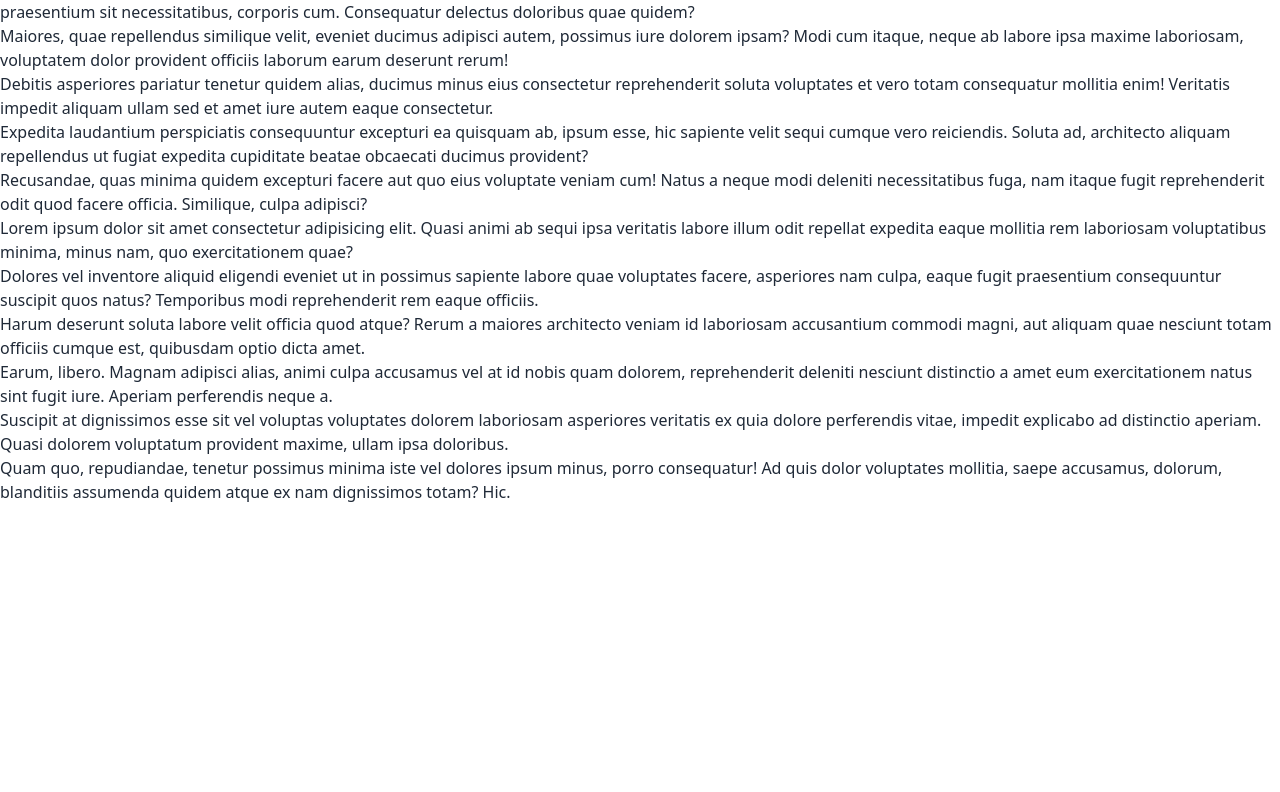
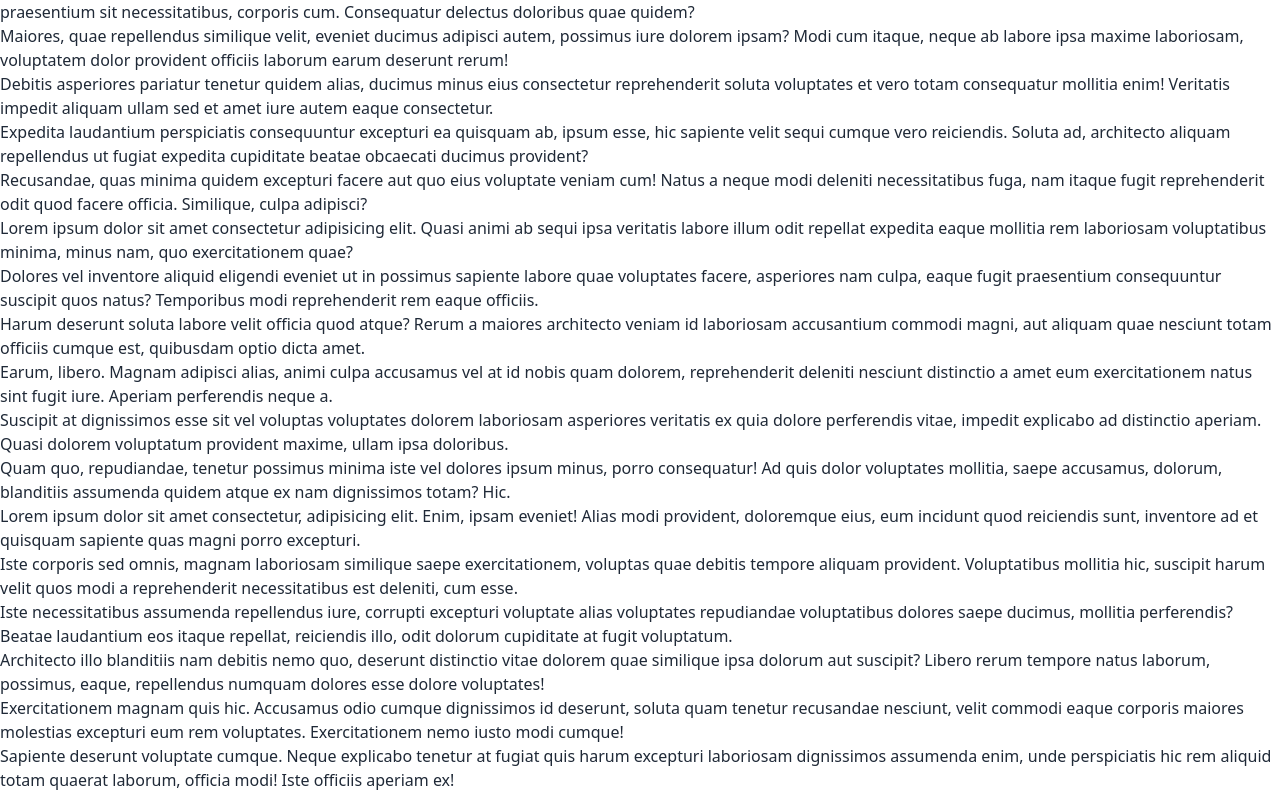
Before and after one commit to TajTanvir1/Intermediate-JS-API, a plain HTML site: page index.html in a window 1280 px wide. Shown: the part 482-1274 px from the top of the page. Before the commit the page ends 986 px from the top, so only its background shows below. Drawn offline with nearby package versions, Linux system fonts and the light colour scheme.

Commit message:
Damy 4add

```diff
--- a/index.html
+++ b/index.html
@@ -61,6 +61,17 @@
       </div>
    </div>
 </div>
+
+<div>
+   <ul>
+      <li>Lorem ipsum dolor sit amet consectetur, adipisicing elit. Enim, ipsam eveniet! Alias modi provident, doloremque eius, eum incidunt quod reiciendis sunt, inventore ad et quisquam sapiente quas magni porro excepturi.</li>
+      <li>Iste corporis sed omnis, magnam laboriosam similique saepe exercitationem, voluptas quae debitis tempore aliquam provident. Voluptatibus mollitia hic, suscipit harum velit quos modi a reprehenderit necessitatibus est deleniti, cum esse.</li>
+      <li>Iste necessitatibus assumenda repellendus iure, corrupti excepturi voluptate alias voluptates repudiandae voluptatibus dolores saepe ducimus, mollitia perferendis? Beatae laudantium eos itaque repellat, reiciendis illo, odit dolorum cupiditate at fugit voluptatum.</li>
+      <li>Architecto illo blanditiis nam debitis nemo quo, deserunt distinctio vitae dolorem quae similique ipsa dolorum aut suscipit? Libero rerum tempore natus laborum, possimus, eaque, repellendus numquam dolores esse dolore voluptates!</li>
+      <li>Exercitationem magnam quis hic. Accusamus odio cumque dignissimos id deserunt, soluta quam tenetur recusandae nesciunt, velit commodi eaque corporis maiores molestias excepturi eum rem voluptates. Exercitationem nemo iusto modi cumque!</li>
+      <li>Sapiente deserunt voluptate cumque. Neque explicabo tenetur at fugiat quis harum excepturi laboriosam dignissimos assumenda enim, unde perspiciatis hic rem aliquid totam quaerat laborum, officia modi! Iste officiis aperiam ex!</li>
+   </ul>
+</div>
 </body>
 
 </html>
```
